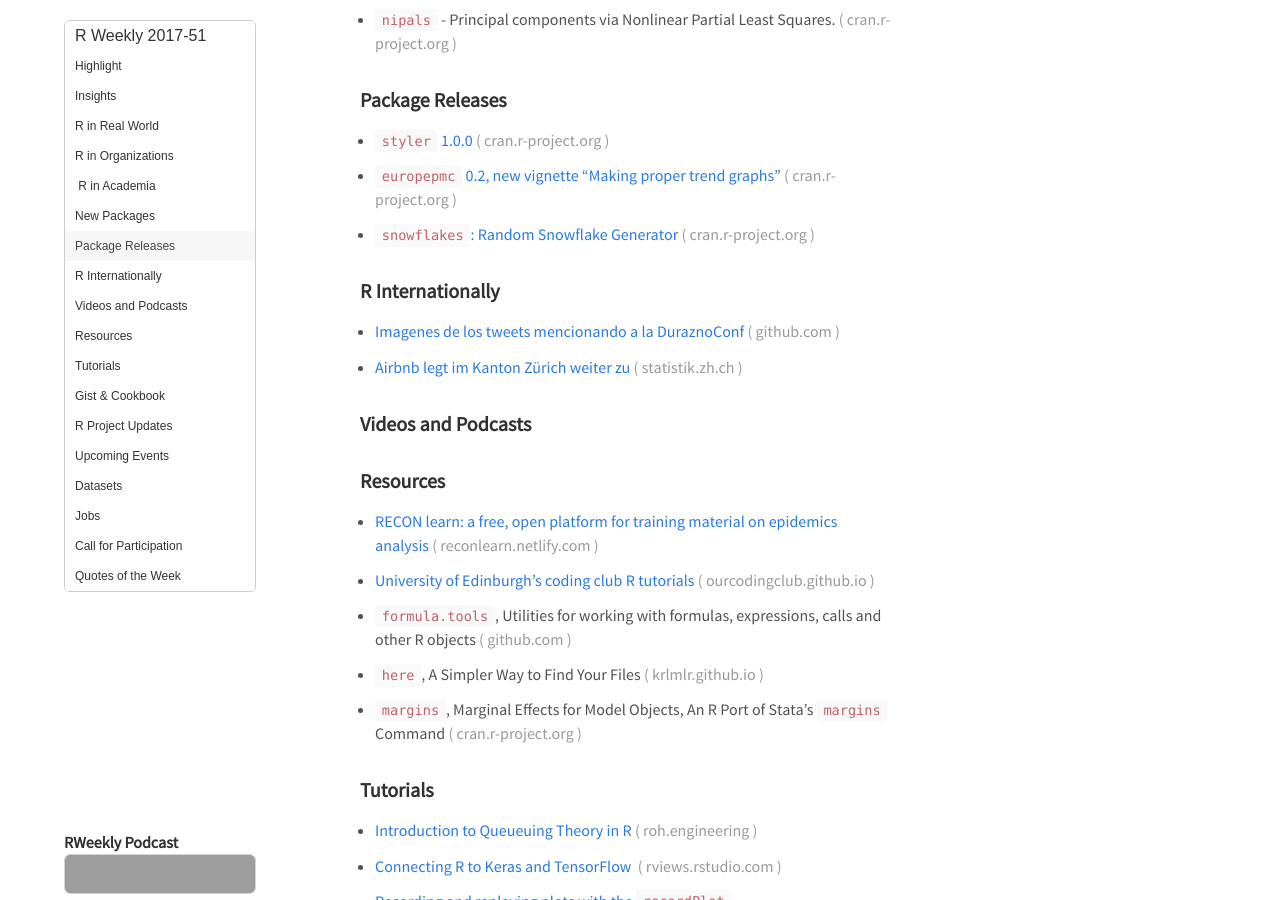
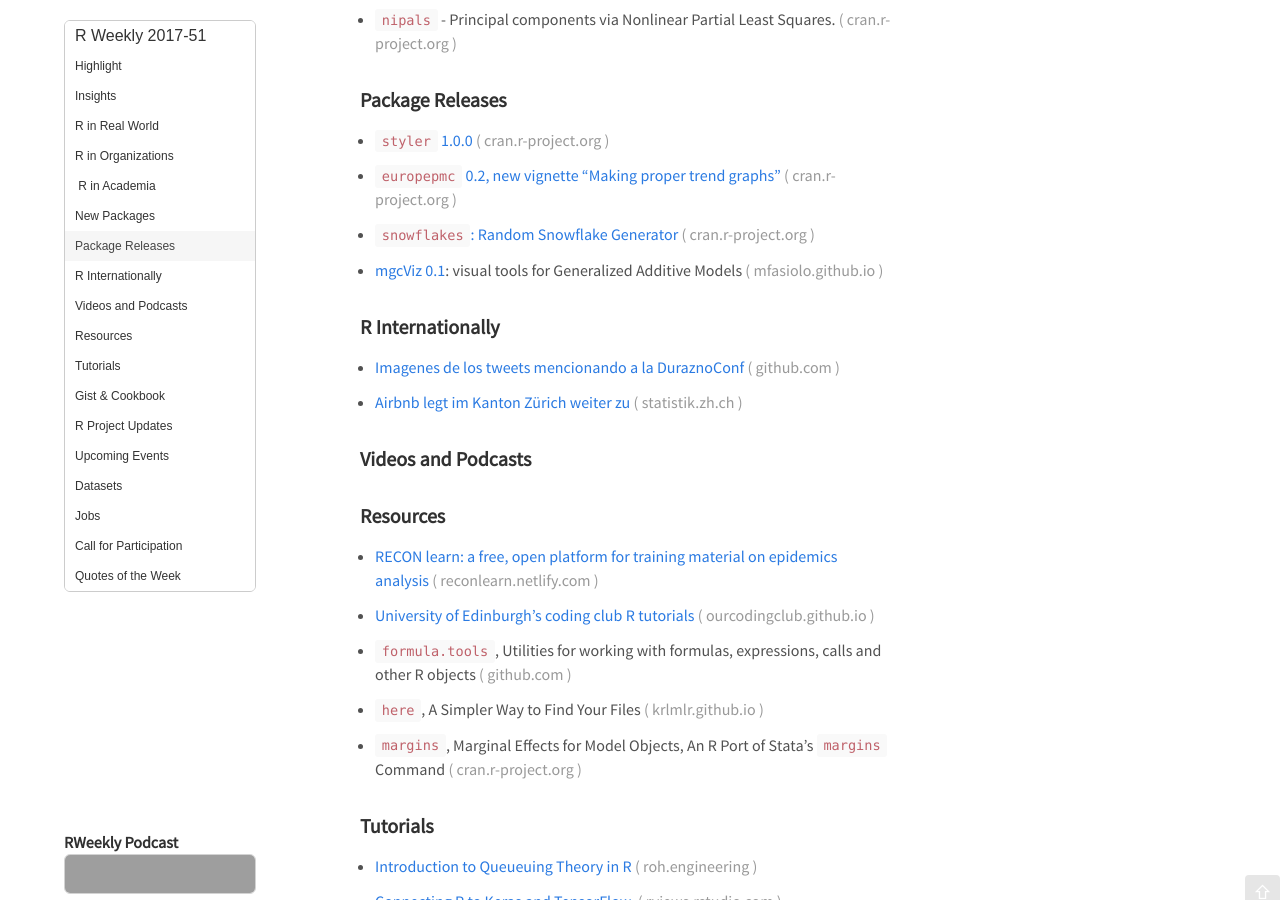
Before and after one commit to rweekly/rweekly.org, a Jekyll site: the page built from draft.md, in a window 1280 px wide and 900 px high, scrolled down 1174 px. Built offline with Jekyll 4.4.1, drawn with Linux system fonts in a browser that asks for light colours; emoji names are drawn with the system emoji font; comment, search, counter and statistics services are not loaded; grey boxes are pictures that could not be loaded.

Commit message:
Update draft.md
Cc @mfasiolo

```diff
--- a/draft.md
+++ b/draft.md
@@ -62,6 +62,8 @@
 + [`europepmc` 0.2, new vignette "Making proper trend graphs"](https://cran.r-project.org/web/packages/europepmc/vignettes/evergreenreviewgraphs.html)
 
 + [`snowflakes`: Random Snowflake Generator](https://cran.r-project.org/web/packages/snowflakes/index.html)
+
++ [mgcViz 0.1](https://mfasiolo.github.io/mgcViz/): visual tools for Generalized Additive Models
 
 ###  R Internationally
 
```
